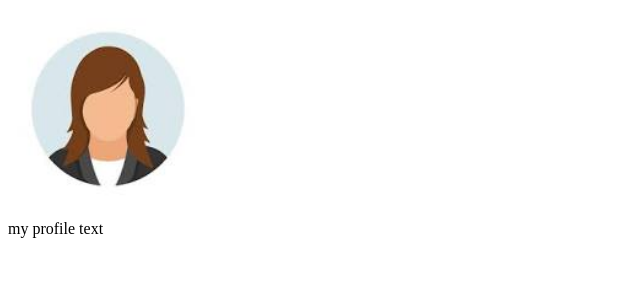
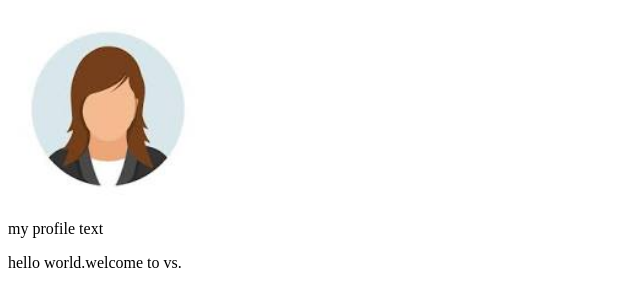
Before and after one commit to Abinayaa8/vsproject1, a plain HTML site: page index.html in a window 1280 px wide. Shown: the part 120-426 px from the top of the page, without its empty margins (0-640 px from the left). Drawn offline with Linux system fonts and the light colour scheme.

Commit message:
added paragraph

```diff
--- a/index.html
+++ b/index.html
@@ -10,5 +10,6 @@
     <h1>New name</h1>
     <img width="200px" src="profile1.jpeg" alt="">
     <p>my profile text</p>
+    <p>hello world.welcome to vs.</p>
 </body>
 </html>
```
